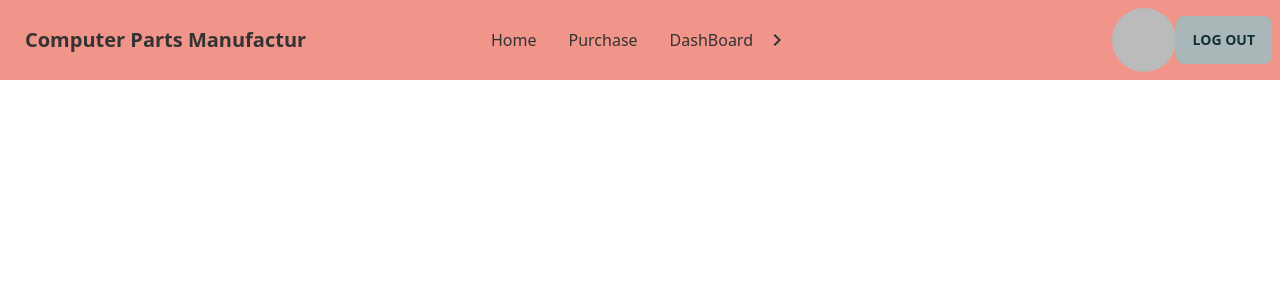
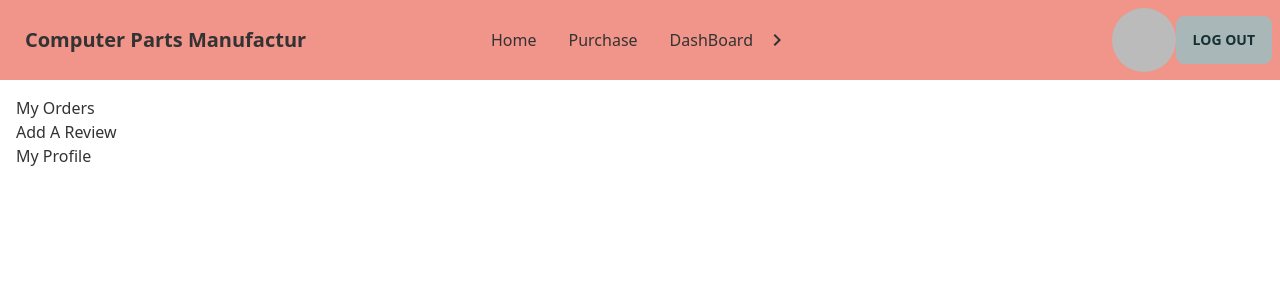
Before and after one commit to FahmidaMahjabin/manufacturer-website-client, a React (Create React App) app: page /dashBoard in a window 1280 px wide. Shown: the top 300 px of the page. Built offline with nearby package versions, Linux system fonts and the light colour scheme; no server answers; sample sign-in values are in the browser's storage.

Commit message:
sidebar in dashboard add

```diff
--- a/src/Components/DashBoard/DashBoard.js
+++ b/src/Components/DashBoard/DashBoard.js
@@ -1,9 +1,10 @@
 import React from 'react';
+import SideBar from './SideBar';
 
 const DashBoard = () => {
     return (
         <div>
-
+            <SideBar></SideBar>
         </div>
     );
 };
--- /dev/null
+++ b/src/Components/DashBoard/SideBar.js
@@ -0,0 +1,27 @@
+import React from 'react';
+import { Link } from 'react-router-dom';
+
+const SideBar = () => {
+    return (
+        <div className="drawer drawer-mobile">
+            <input id="my-drawer-2" type="checkbox" className="drawer-toggle" />
+            <div className="drawer-content flex flex-col items-center justify-center">
+                {/* {<!-- Page content here -->} */}
+                <label for="my-drawer-2" className="btn btn-primary drawer-button lg:hidden">Open drawer</label>
+
+            </div>
+            <div className="drawer-side">
+                <label for="my-drawer-2" className="drawer-overlay"></label>
+                <ul className="menu p-4 overflow-y-auto w-80 bg-base-100 text-base-content">
+                    {/* <!-- Sidebar content here --> */}
+                    <Link to = "/mtOrders">My Orders</Link>
+                    <Link to = "/addAReview">Add A Review</Link>
+                    <Link to = "/myProfile">My Profile</Link>
+                </ul>
+
+            </div>
+        </div>
+    );
+};
+
+export default SideBar;
--- a/src/Components/Purchase/PurchaseForm.js
+++ b/src/Components/Purchase/PurchaseForm.js
@@ -5,9 +5,20 @@ import auth from '../../init';
 
 const PurchaseForm = ({item}) => {
     const { register, handleSubmit,  formState: { errors } } = useForm();
-    const onSubmit = data => console.log(data);
+    // function = onSubmit (click korle quantity kombe and purchase list e add hobe)
+    // step1:oi object er id ta nobo
+    // step2:oi id diye query kore item er quantity ager quantity theke new quantity ta minus korbo
+    // step3:new ekta collection purchase e name diye query korbo j ase kina
+        // step3.1:jodi item thake tahole quantity increase korbo
+        // step4: nam thakle item insert korbo
+
+    const onSubmit = (data) => {
+        console.log("data from purchase submit:", data);
+    }
     const [user] = useAuthState(auth);
+
     const {quantity, minimumQuantity} = item;
+
     return (
         <form onSubmit={handleSubmit(onSubmit)} className = "w-1/2 mx-auto bg-gray-300 p-8">
             <div class="form-control">
@@ -41,16 +52,18 @@ const PurchaseForm = ({item}) => {
                     <span class="label-text font-bold">Purchase Quantity</span>
                 </label>
                 <input type="text" placeholder="Enter quantity" class="input input-bordered"
-                {...register("quantity", { required: true }
+                {...register("quantity", { required: true
                 ,
-                {min: {value: {minimumQuantity},
-                message: "can't be less than minimum"}
-            },
-                {max:{
-                    value: {quantity},
+                min: {
+                    value: minimumQuantity,
+                    message: "can't be less than minimum"},
+
+                max:{
+                    value: quantity,
                     message:"can't be greater than available"
-                }})}
-                defaultValue = {minimumQuantity} />
+                }
+            })}
+            defaultValue = {minimumQuantity} />
                 {errors.quantity?.type === 'min' && <span className='text-red-700'>Can't purchase less than minimum quantity</span>}
                 {errors.quantity?.type === 'max' && <span className='text-red-700'>Please purchase within available quantity</span>}
             </div>
```
